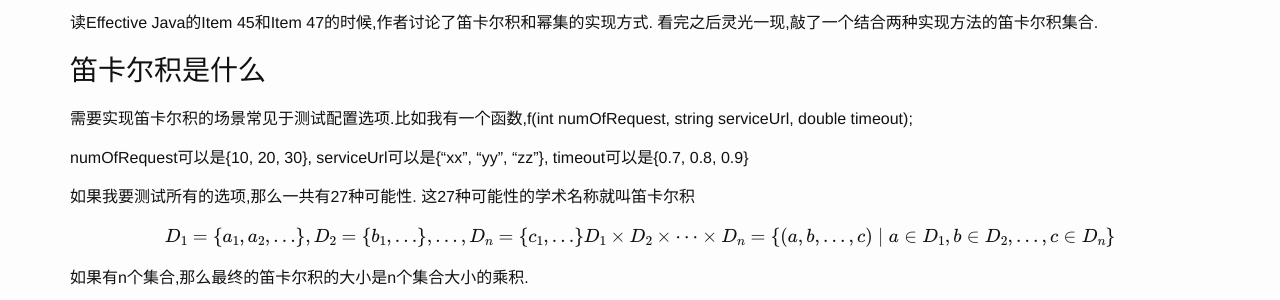
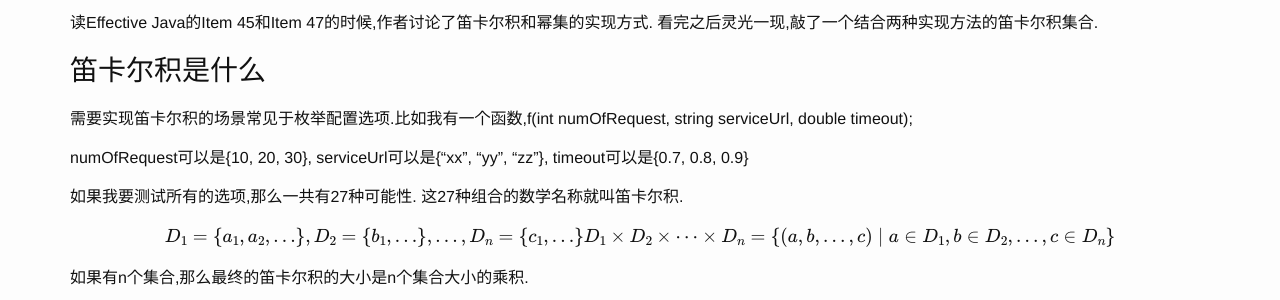
Before and after one commit to FiveEyes/FiveEyes.github.io, a Jekyll site: the page built from _posts/plt/2020-08-11-Cartesian-Product.md, in a window 1280 px wide and 1400 px high. Shown: the part 246-546 px from the top of the window. Built offline with Jekyll 4.4.1, drawn with Linux system fonts in a browser that asks for light colours; formulas are drawn with MathJax 3; some of the changed text lies outside the part shown.

Commit message:
Update 2020-08-11-Cartesian-Product.md

```diff
--- a/_posts/plt/2020-08-11-Cartesian-Product.md
+++ b/_posts/plt/2020-08-11-Cartesian-Product.md
@@ -11,11 +11,11 @@
 
 ## 笛卡尔积是什么
 
-需要实现笛卡尔积的场景常见于测试配置选项.比如我有一个函数,f(int numOfRequest, string serviceUrl, double timeout);
+需要实现笛卡尔积的场景常见于枚举配置选项.比如我有一个函数,f(int numOfRequest, string serviceUrl, double timeout);
 
 numOfRequest可以是{10, 20, 30}, serviceUrl可以是{"xx", "yy", "zz"}, timeout可以是{0.7, 0.8, 0.9}
 
-如果我要测试所有的选项,那么一共有27种可能性. 这27种可能性的学术名称就叫笛卡尔积
+如果我要测试所有的选项,那么一共有27种可能性. 这27种组合的数学名称就叫笛卡尔积.
 
 $$
 D_1 = \{ a_1, a_2, \dots \}, D_2 = \{ b_1, \dots \}, \dots, D_n = \{ c_1, \dots \} \\
```
Also changed, not shown: other parts of _posts/plt/2020-08-11-Cartesian-Product.md (+2 -2 lines).
